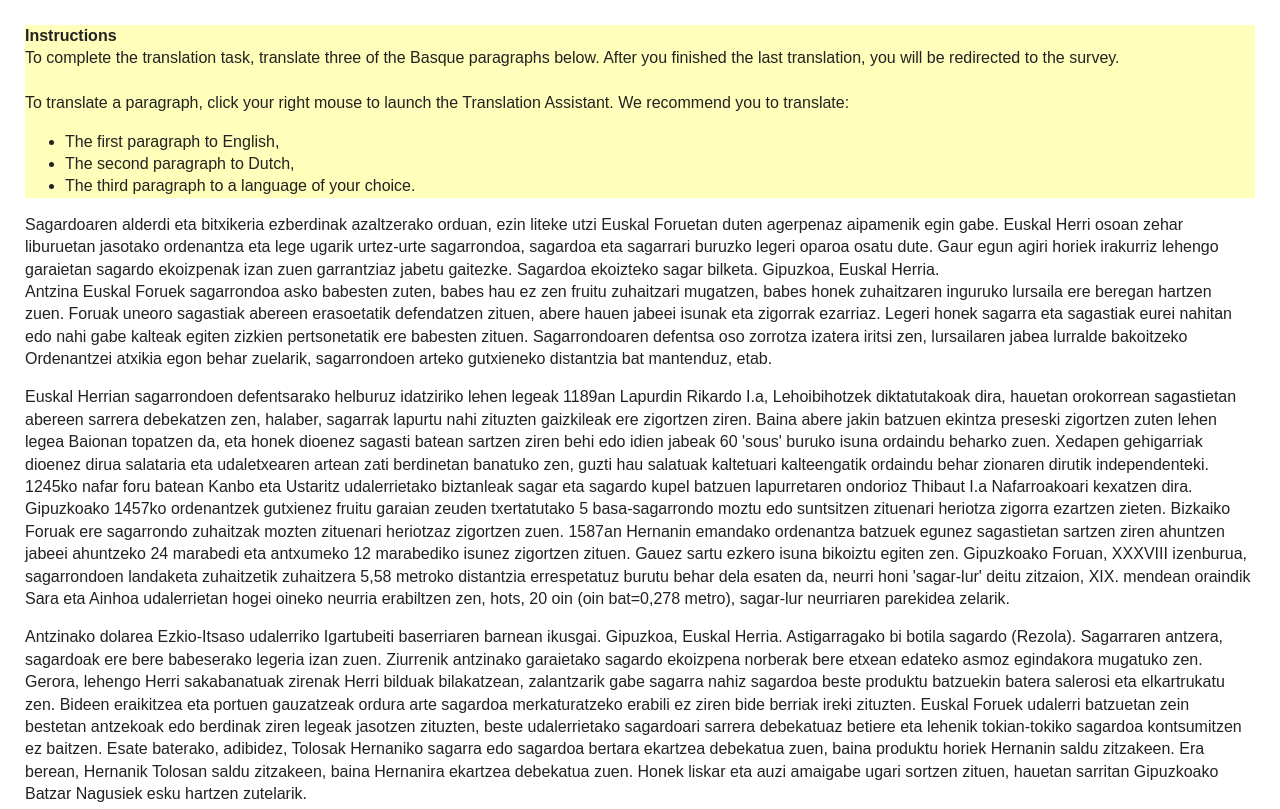
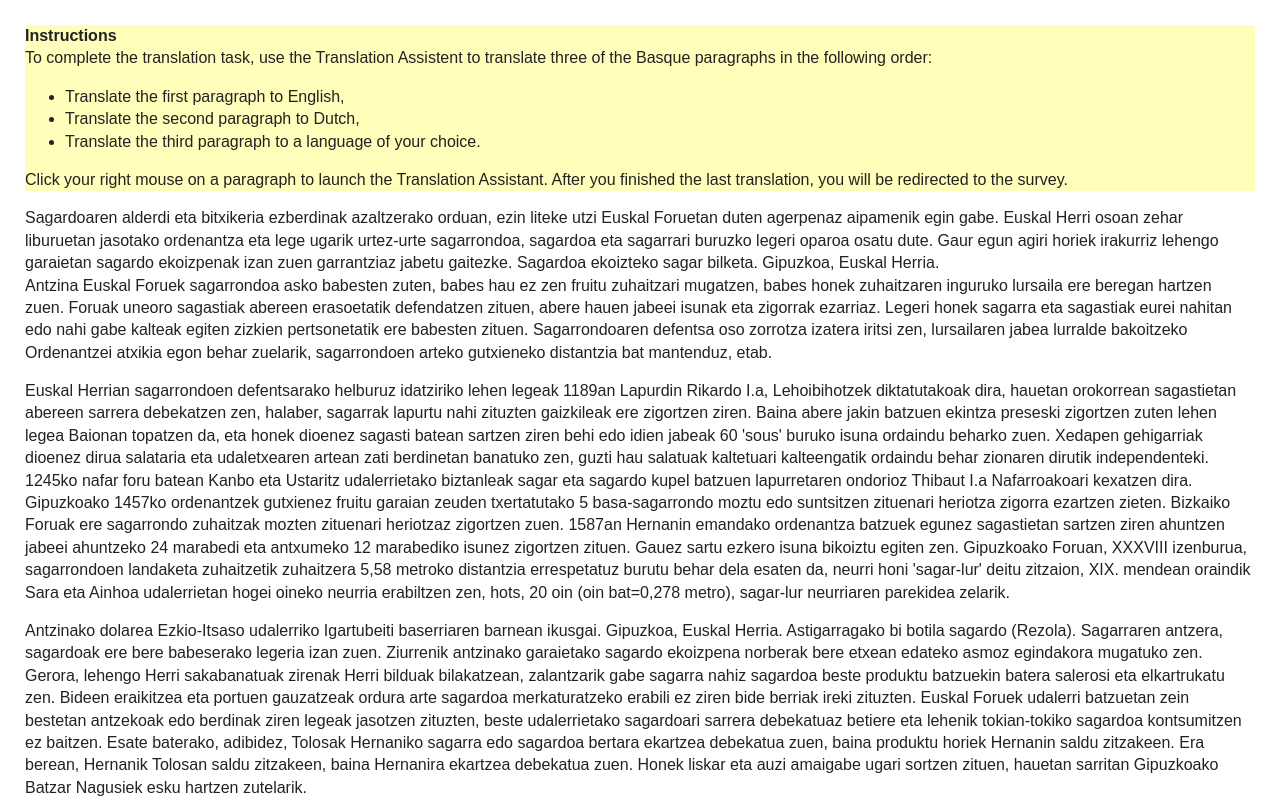
Before and after one commit to mchlbrnd/rm-group-a, a plain HTML site: page no-avatar.html in a window 1280 px wide. Shown: the top 809 px of the page. Drawn offline with nearby package versions, Linux system fonts and the light colour scheme.

Commit message:
New instruction and position of Links in intro

```diff
--- a/no-avatar.html
+++ b/no-avatar.html
@@ -145,15 +145,13 @@
 			<div style="background:#FFFEBA;">
 				<b>Instructions</b>
 				</br>
-				To complete the translation task, translate three of the Basque paragraphs below. After you finished the last translation, you will be redirected to the survey.
-				</br>
-				</br>
-				To translate a paragraph, click your right mouse to launch the Translation Assistant. We recommend you to translate:
+				To complete the translation task, use the Translation Assistent to translate three of the Basque paragraphs in the following order:
 				<ul>
-					<li>The first paragraph to English,</li>
-					<li>The second paragraph to Dutch,</li>
-					<li>The third paragraph to a language of your choice.</li>
+					<li>Translate the first paragraph to English,</li>
+					<li>Translate the second paragraph to Dutch,</li>
+					<li>Translate the third paragraph to a language of your choice.</li>
 				</ul>
+				Click your right mouse on a paragraph to launch the Translation Assistant. After you finished the last translation, you will be redirected to the survey.
 			</div>
 		<!-- Text tranlation content -->
 			<p id="eu1">
```
Also changed, not shown: avatar.html (+7 -9 lines).
